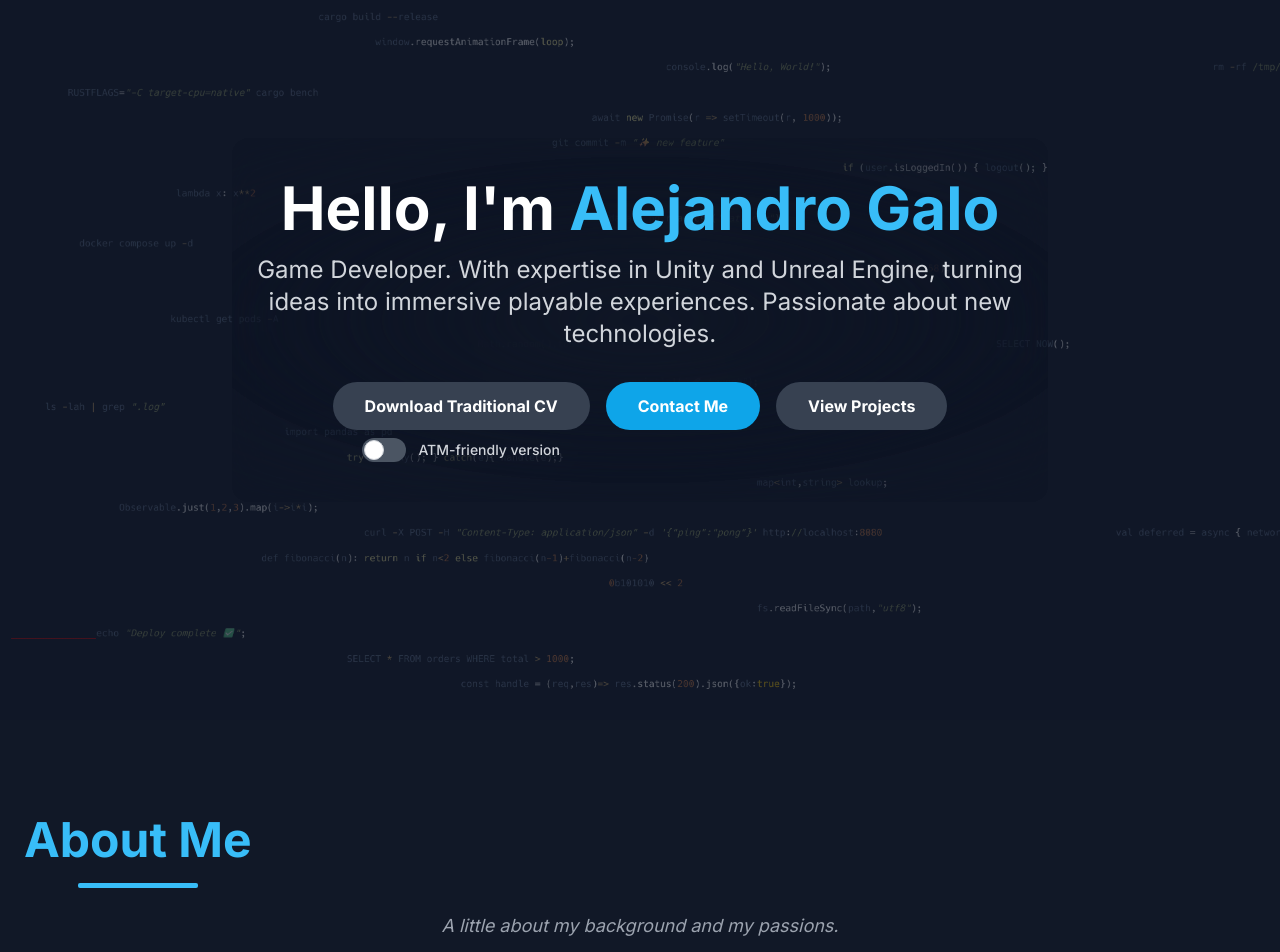
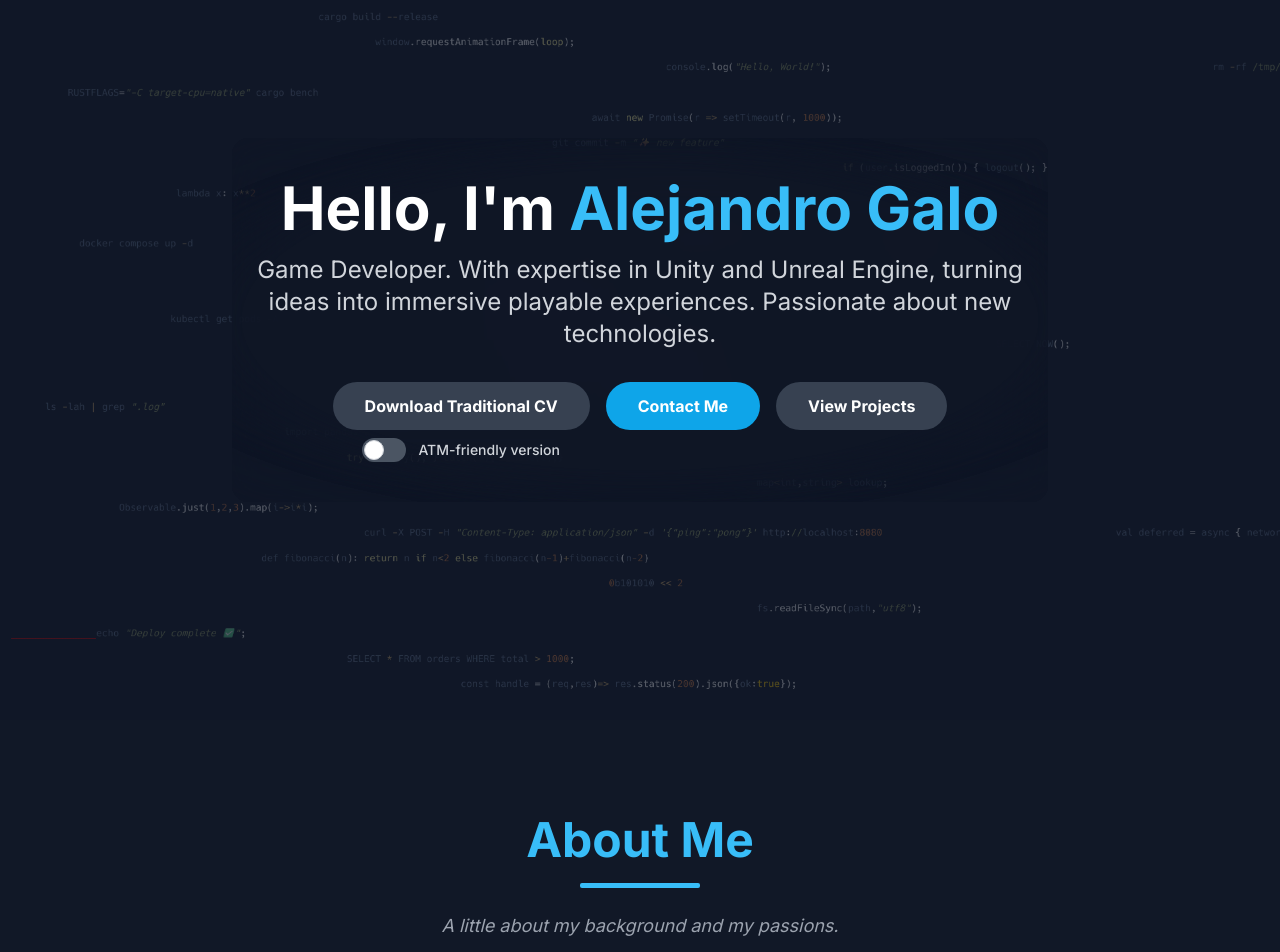
Before and after one commit to MrLexDev/MrLexDev.github.io, a plain HTML site: page index.html in a window 1280 px wide. Shown: the part 80-1032 px from the top of the page. Drawn offline with nearby package versions, Linux system fonts and the light colour scheme.

Commit message:
Small changes on blur and titles

```diff
--- a/index.html
+++ b/index.html
@@ -47,7 +47,10 @@
             background: linear-gradient(to right, #38BDF8, #38BDF8); /*6366F1*/
             -webkit-background-clip: text;
             color: transparent;
-            display: inline-block;
+            display: block;
+            width: fit-content;
+            margin-left: auto;
+            margin-right: auto;
         }
         @media (min-width: 768px) {
             .section-title {
@@ -198,15 +201,15 @@
             <!-- 🔮 Capa #1: blur fuerte, radio pequeño -->
             <div class="absolute inset-0 -z-10 rounded-2xl
                 backdrop-blur-2xl bg-gray-900/60
-                [mask-image:radial-gradient(ellipse_55%_45%_at_center,white_0%,transparent_100%)]
-                [-webkit-mask-image:radial-gradient(ellipse_55%_45%_at_center,white_0%,transparent_100%)]">
+                [mask-image:radial-gradient(ellipse_65%_55%_at_center,white_75%,transparent_100%)]
+                [-webkit-mask-image:radial-gradient(ellipse_65%_55%_at_center,white_0%,transparent_100%)]">
             </div>
 
             <!-- 🔮 Capa #2: blur suave, radio grande -->
             <div class="absolute inset-0 -z-20 rounded-2xl
                 backdrop-blur-lg bg-gray-900/40
-                [mask-image:radial-gradient(ellipse_80%_65%_at_center,white_0%,transparent_100%)]
-                [-webkit-mask-image:radial-gradient(ellipse_80%_65%_at_center,white_0%,transparent_100%)]">
+                [mask-image:radial-gradient(ellipse_90%_75%_at_center,white_0%,transparent_100%)]
+                [-webkit-mask-image:radial-gradient(ellipse_90%_75%_at_center,white_0%,transparent_100%)]">
             </div>
             <h1 class="text-4xl md:text-6xl font-extrabold text-white mb-4 leading-tight">
                 <span data-lang="es">Hola, soy <span class="accent-color">Alejandro Galo</span></span>
```
